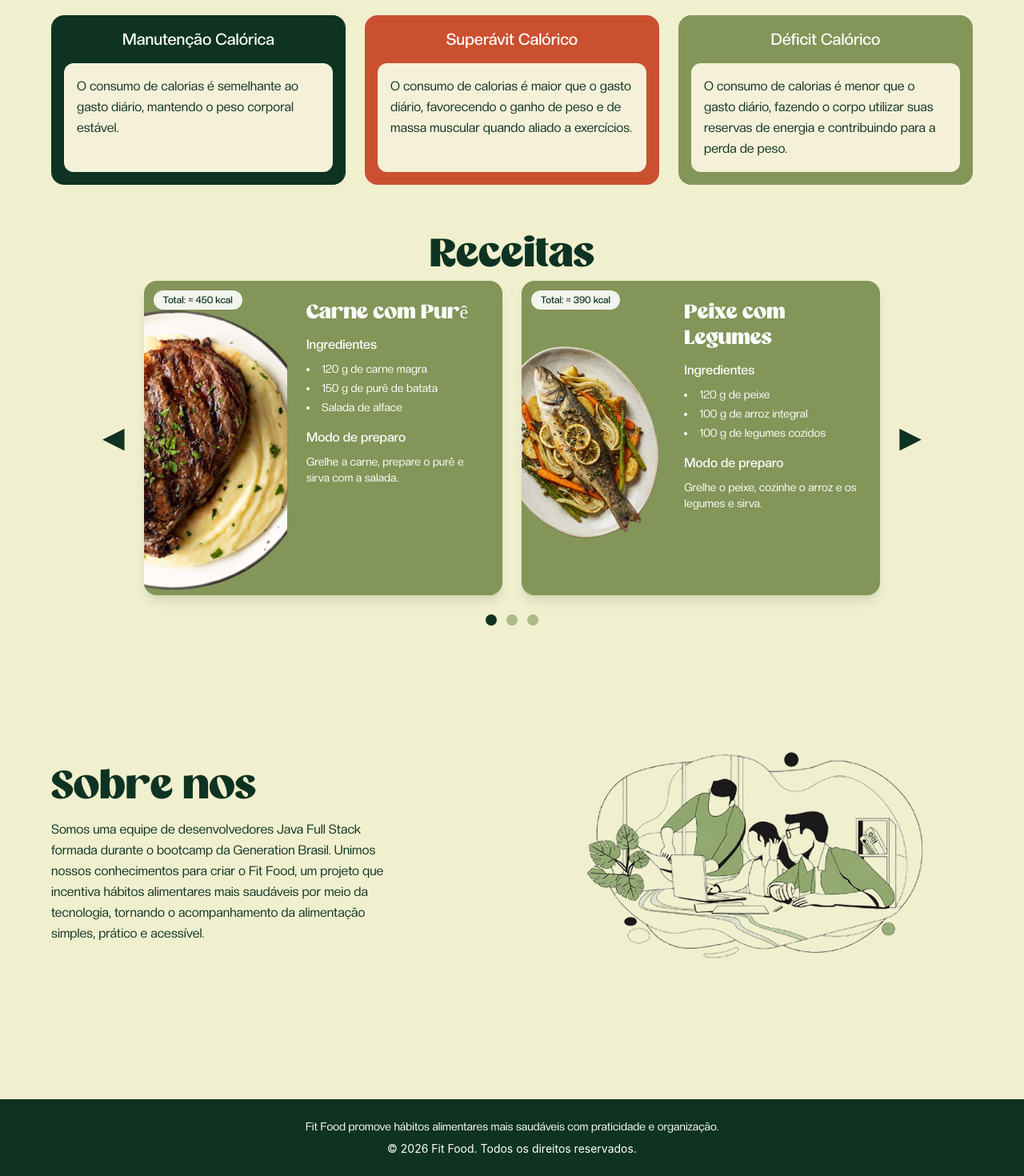
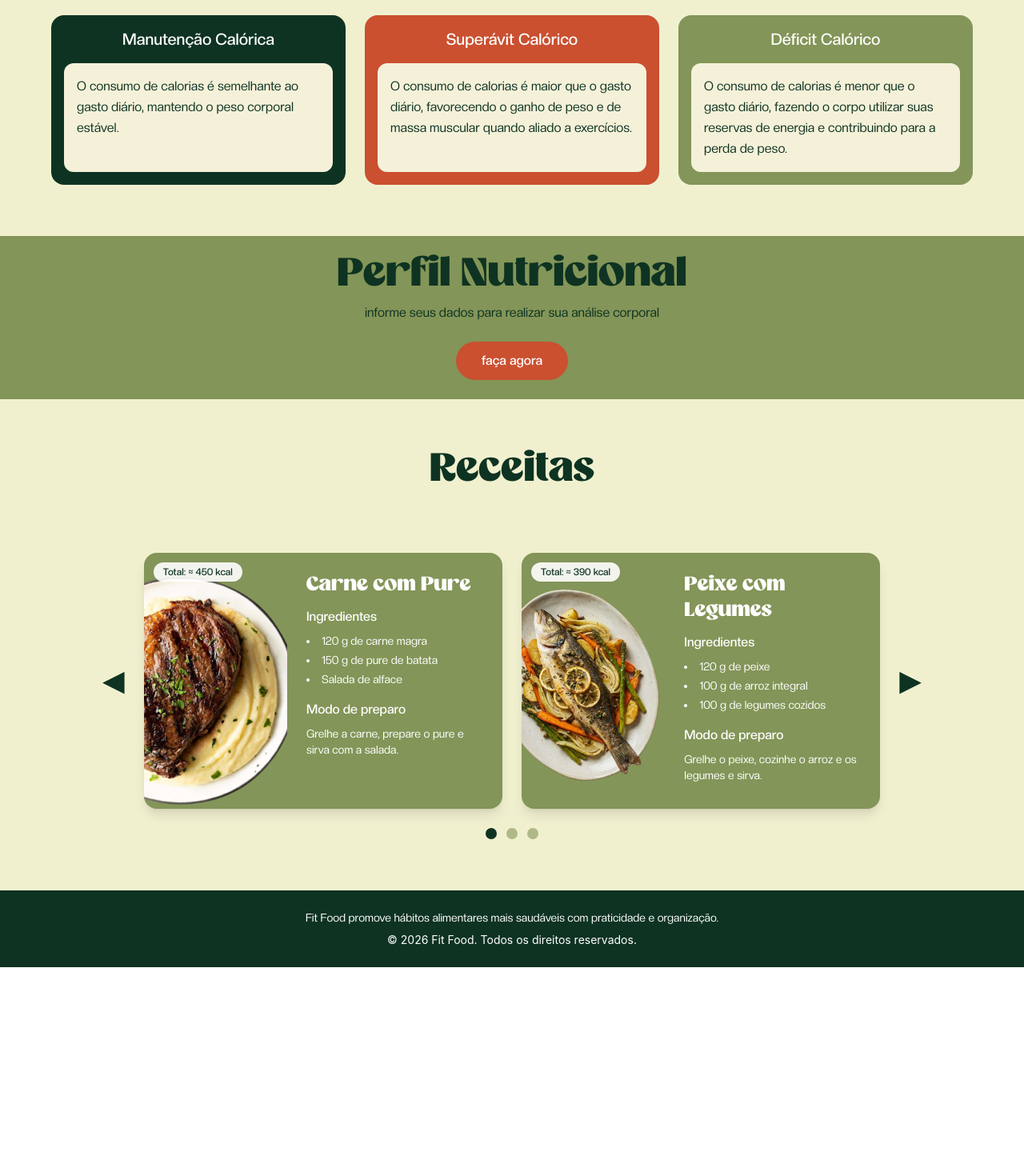
Before and after one commit to Projeto-Integrador-Grupo-06/fitfood, a React (Vite) app: page /home in a window 1280 px wide. Shown: the part 977-2447 px from the top of the page at 80% size. After the commit the page ends 2186 px from the top, so only its background shows below. Built offline with nearby package versions, Linux system fonts and the light colour scheme.

Commit message:
home pt3

```diff
--- a/src/pages/home/Home.tsx
+++ b/src/pages/home/Home.tsx
@@ -1,7 +1,6 @@
 import { useState } from "react";
 import { Link } from "react-router-dom";
 import fundoHome from "../../assets/img/fundo-home.webp";
-import gptHome from "../../assets/img/gpt-home.png";
 import carnebatata from "../../assets/img/carne-batata.png";
 import frangoarroz from "../../assets/img/frango-arroz.png";
 import omeletelegumes from "../../assets/img/omelete-legumes.png";
@@ -69,15 +68,15 @@ const categorias: Categoria[] = [
     receitas: [
       {
         id: 1,
-        nome: "Carne com Purê",
+        nome: "Carne com Pure",
         kcal: 450,
         imagem: carnebatata,
         ingredientes: [
           "120 g de carne magra",
-          "150 g de purê de batata",
+          "150 g de pure de batata",
           "Salada de alface",
         ],
-        modoPreparo: "Grelhe a carne, prepare o purê e sirva com a salada.",
+        modoPreparo: "Grelhe a carne, prepare o pure e sirva com a salada.",
       },
       {
         id: 2,
@@ -139,15 +138,15 @@ const categorias: Categoria[] = [
         imagem: omeletelegumes,
         ingredientes: ["2 ovos", "50 g de espinafre", "50 g de tomate"],
         modoPreparo:
-          "Bata os ovos, misture os legumes e cozinhe em uma frigideira antiaderente.",
+          "Bata os ovos, misture os legumes e sirva.",
       },
       {
         id: 3,
-        nome: "Tilápia com Abobrinha",
+        nome: "Tilapia com Abobrinha",
         kcal: 170,
         imagem: tilapiaabobrinha,
-        ingredientes: ["120 g de filé de tilápia", "100 g de abobrinha"],
-        modoPreparo: "Grelhe a tilápia, refogue a abobrinha e sirva.",
+        ingredientes: ["120 g de filé de tilapia", "100 g de abobrinha"],
+        modoPreparo: "Grelhe a tilapia, refogue a abobrinha e sirva.",
       },
     ],
   },
@@ -193,7 +192,7 @@ function Home() {
               criado para ajudar você a cuidar da sua saúde de forma simples.
             </p>
             <Link
-              to="/cadastro"
+              to="/registro-alimentar"
               className="inline-block bg-[#CA5030] text-white font-creato-medium px-8 py-3 rounded-full hover:brightness-95 transition"
             >
               COMECE JÁ
@@ -208,11 +207,11 @@ function Home() {
                   alt={item.titulo}
                   className="w-full h-32 md:h-40 object-cover rounded-t-xl"
                 />
-                <div className="bg-[#839558] text-white text-center rounded-b-xl p-3 flex-1">
-                  <p className="font-creato-medium text-xs md:text-sm mb-1">
+                <div className="bg-[#839558] text-center rounded-b-xl p-3 flex-1">
+                  <p className="font-camera text-white text-xs md:text-sm mb-1">
                     {item.titulo}
                   </p>
-                  <p className="text-[10px] md:text-xs opacity-90">
+                  <p className="font-creato text-[#0E3322] text-[10px] md:text-xs">
                     {item.descricao}
                   </p>
                 </div>
@@ -251,9 +250,25 @@ function Home() {
         </div>
       </section>
 
+      {/* Perfil Nutricional */}
+      <section className="bg-[#839558] py-6 px-4 text-center">
+        <h2 className="font-camera text-[#0E3322] text-4xl md:text-5xl mb-3">
+          Perfil Nutricional
+        </h2>
+        <p className="text-[#0E3322] text-sm md:text-base mb-6">
+          informe seus dados para realizar sua análise corporal
+        </p>
+        <Link
+          to="/perfil"
+          className="inline-block bg-[#CA5030] text-white font-creato-medium px-8 py-3 rounded-full hover:brightness-95 transition"
+        >
+          faça agora
+        </Link>
+      </section>
+
       {/* Receitas */}
       <section className="bg-[#F0F0CF] px-4 pb-16">
-        <h2 className="font-camera text-4xl md:text-5xl text-center mb-2">
+        <h2 className="font-camera text-4xl pt-16 md:text-5xl text-center mb-20">
           Receitas
         </h2>
 
@@ -271,20 +286,20 @@ function Home() {
             {[receita1, receita2].map((receita) => (
               <div
                 key={receita.id}
-                className="rounded-2xl overflow-hidden shadow-lg bg-[#839558] flex flex-col sm:flex-row"
+                className="rounded-2xl overflow-hidden shadow-lg bg-[#839558] flex flex-col sm:flex-row sm:h-80"
               >
-                <div className="relative sm:w-2/5 shrink-0">
+                <div className="relative sm:w-2/5 shrink-0 h-48 sm:h-full">
                   <img
                     src={receita.imagem}
                     alt={receita.nome}
-                    className="w-full h-48 sm:h-full object-cover"
+                    className="w-full h-full object-cover"
                   />
                   <span className="absolute top-3 left-3 bg-white/90 text-[#0E3322] px-3 py-1 rounded-full text-xs font-creato-medium">
                     Total: ≈ {receita.kcal} kcal
                   </span>
                 </div>
 
-                <div className="text-white p-6 flex-1">
+                <div className="text-white p-6 flex-1 overflow-y-auto">
                   <h3 className="font-camera text-2xl mb-3">{receita.nome}</h3>
 
                   <p className="font-creato-medium mb-2">Ingredientes</p>
@@ -331,33 +346,6 @@ function Home() {
           )}
         </div>
       </section>
-
-      {/* Sobre nós */}
-      <section className="bg-[#F0F0CF] px-4 pb-20">
-        <div className="max-w-6xl mx-auto grid grid-cols-1 md:grid-cols-2 gap-10 items-center">
-          <div>
-            <h2 className="font-camera text-4xl md:text-5xl mb-4">
-              Sobre nos
-            </h2>
-            <p className="text-sm md:text-base leading-relaxed max-w-md">
-              Somos uma equipe de desenvolvedores Java Full Stack formada
-              durante o bootcamp da Generation Brasil. Unimos nossos
-              conhecimentos para criar o Fit Food, um projeto que incentiva
-              hábitos alimentares mais saudáveis por meio da tecnologia,
-              tornando o acompanhamento da alimentação simples, prático e
-              acessível.
-            </p>
-          </div>
-
-          <div className="flex justify-center">
-            <img
-              src={gptHome}
-              alt="Equipe Fit Food"
-              className="w-full max-w-md rounded-2xl"
-            />
-          </div>
-        </div>
-      </section>
     </div>
   );
 }
```
Also changed, not shown: 1 other file (tests, documents, lock files or other folders).
